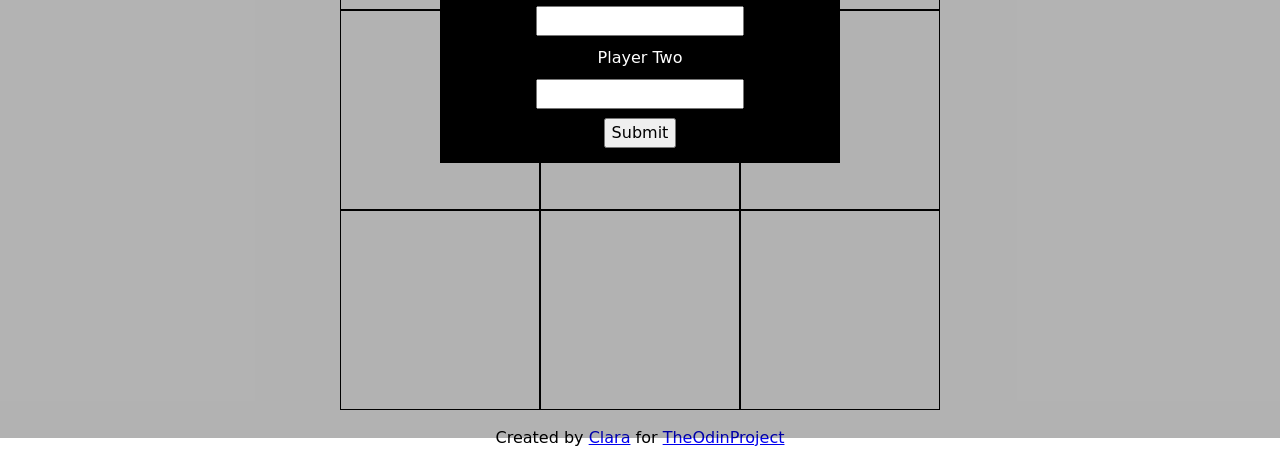
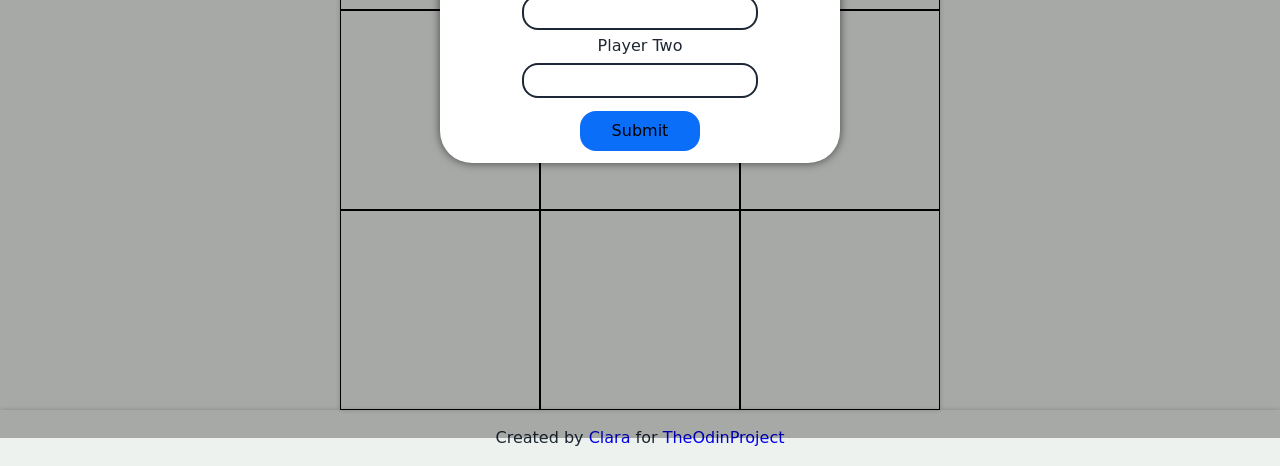
Before and after one commit to ClaraSmyth/tic-tac-toe, a plain HTML site: page index.html in a window 1280 px wide. Shown: the part 362-828 px from the top of the page. Drawn offline with Linux system fonts and the light colour scheme; a web font is replaced by a local one.

Commit message:
Some additional styling to the name form

```diff
--- a/index.html
+++ b/index.html
@@ -38,10 +38,10 @@
             <form class="form-modal-container" action="">
                 <h2 class="form-modal-header">Choose a name!</h2>
                 <label for="player-one">Player One</label>
-                <input type="text" name="player-one" id="player-one" maxlength="20" required>
+                <input class="form-modal-input" type="text" name="player-one" id="player-one" maxlength="20" required>
                 <label for="player-two">Player Two</label>
-                <input type="text" name="player-two" id="player-two" maxlength="20" required>
-                <button type="submit">Submit</button>
+                <input class="form-modal-input" type="text" name="player-two" id="player-two" maxlength="20" required>
+                <button class="form-modal-submit" type="submit">Submit</button>
             </form>
         </div>
     </main>
--- a/styles.css
+++ b/styles.css
@@ -1,4 +1,11 @@
 @import url('https://fonts.googleapis.com/css2?family=Patua+One&display=swap');
+
+:root {
+    --color-one: #eef2ee;
+    --color-two: #1e2735;
+    --color-three: #f54d67;
+    --color-four: #0b6ef9;
+}
 
 body {
     display: flex;
@@ -7,6 +14,8 @@ body {
     align-items: center;
     font-family: 'Patua One', cursive;
     font-size: 16px;
+    background-color: var(--color-one);
+    color: var(--color-two);
 }
 
 /*######################################
@@ -16,6 +25,9 @@ body {
 .header {
     padding: 1rem;
     font-size: 24px;
+    width: 100%;
+    text-align: center;
+    box-shadow: 0 0 5px hsla(0, 0%, 0%, 0.2);
 }
 
 /*######################################
@@ -35,6 +47,7 @@ body {
     display: grid;
     grid-template-columns: repeat(3, 200px);
     grid-template-rows: repeat(3, 200px);
+    box-shadow: 0 0 5px hsla(0, 0%, 0%, 0.2);
 }
 
 .game-board-cube {
@@ -42,6 +55,7 @@ body {
     justify-content: center;
     align-items: center;
     border: 1px solid black;
+    padding: 1rem;
 }
 
 .game-modal {
@@ -98,8 +112,32 @@ body {
     justify-content: space-around;
     align-items: center;
     padding: 10px;
-    background-color: black;
-    color: white;
+    background-color: white;
+    color: var(--color-two);
+    border-radius: 2rem;
+    box-shadow: 0 0 10px hsla(0, 0%, 0%,0.6);
+}
+
+.form-modal-input {
+    padding: 0.2rem 1rem;
+    border: 2px solid var(--color-two);
+    border-radius: 1rem;
+}
+
+.form-modal-input:hover {
+    border: 2px solid var(--color-three);
+}
+
+.form-modal-submit {
+    border: none;
+    background-color: var(--color-four);
+    padding: 0.5rem 2rem;
+    margin-top: 0.5rem;
+    border-radius: 1rem;
+}
+
+.form-modal-submit:hover {
+    background-color: var(--color-three);
 }
 
 /*######################################
@@ -108,4 +146,11 @@ body {
 
 .footer {
     padding: 1rem;
+    width: 100%;
+    text-align: center;
+    box-shadow: 0 0 5px hsla(0, 0%, 0%, 0.2);
 }
+
+.footer-link {
+    text-decoration: none;
+}
```
